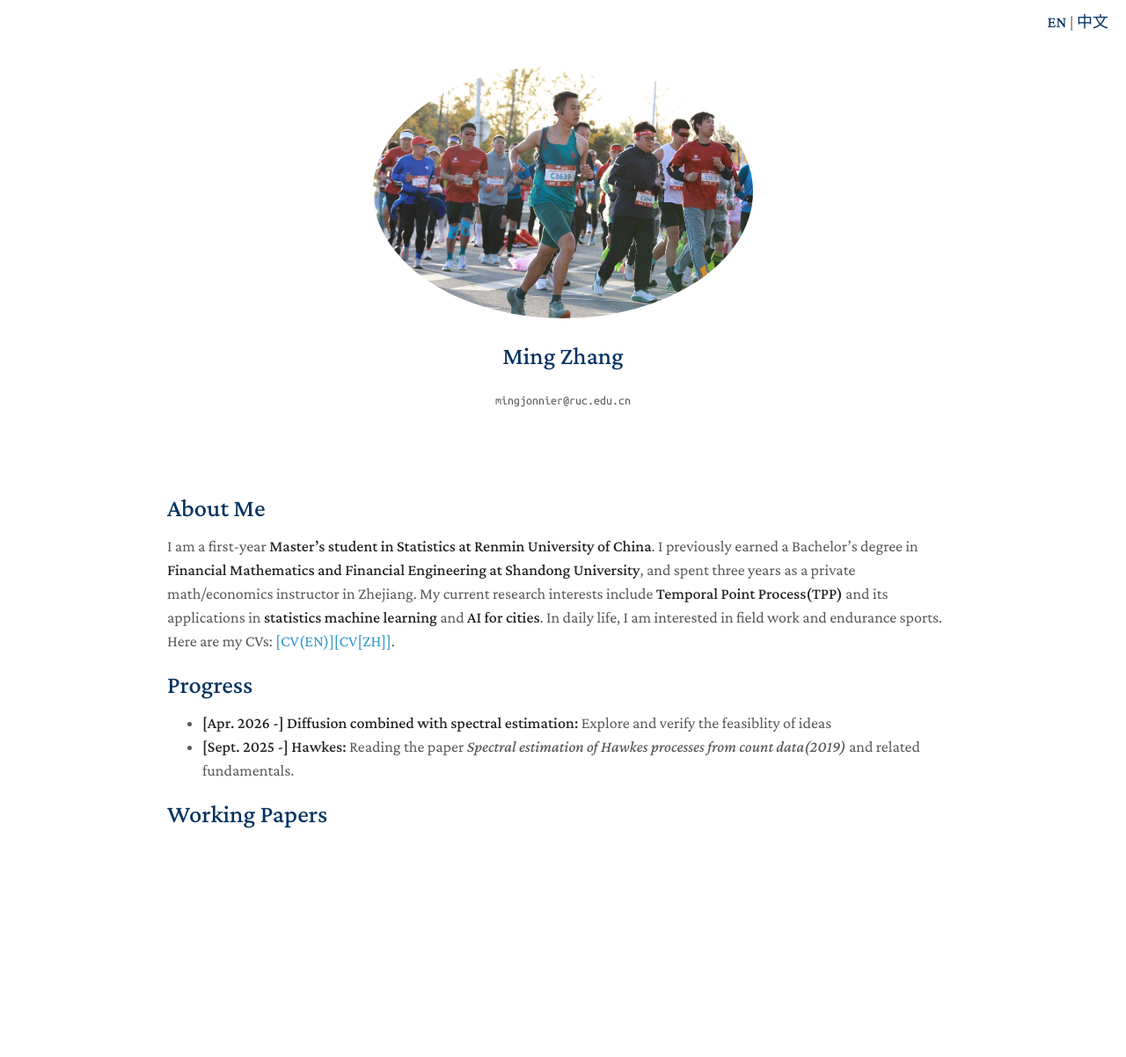
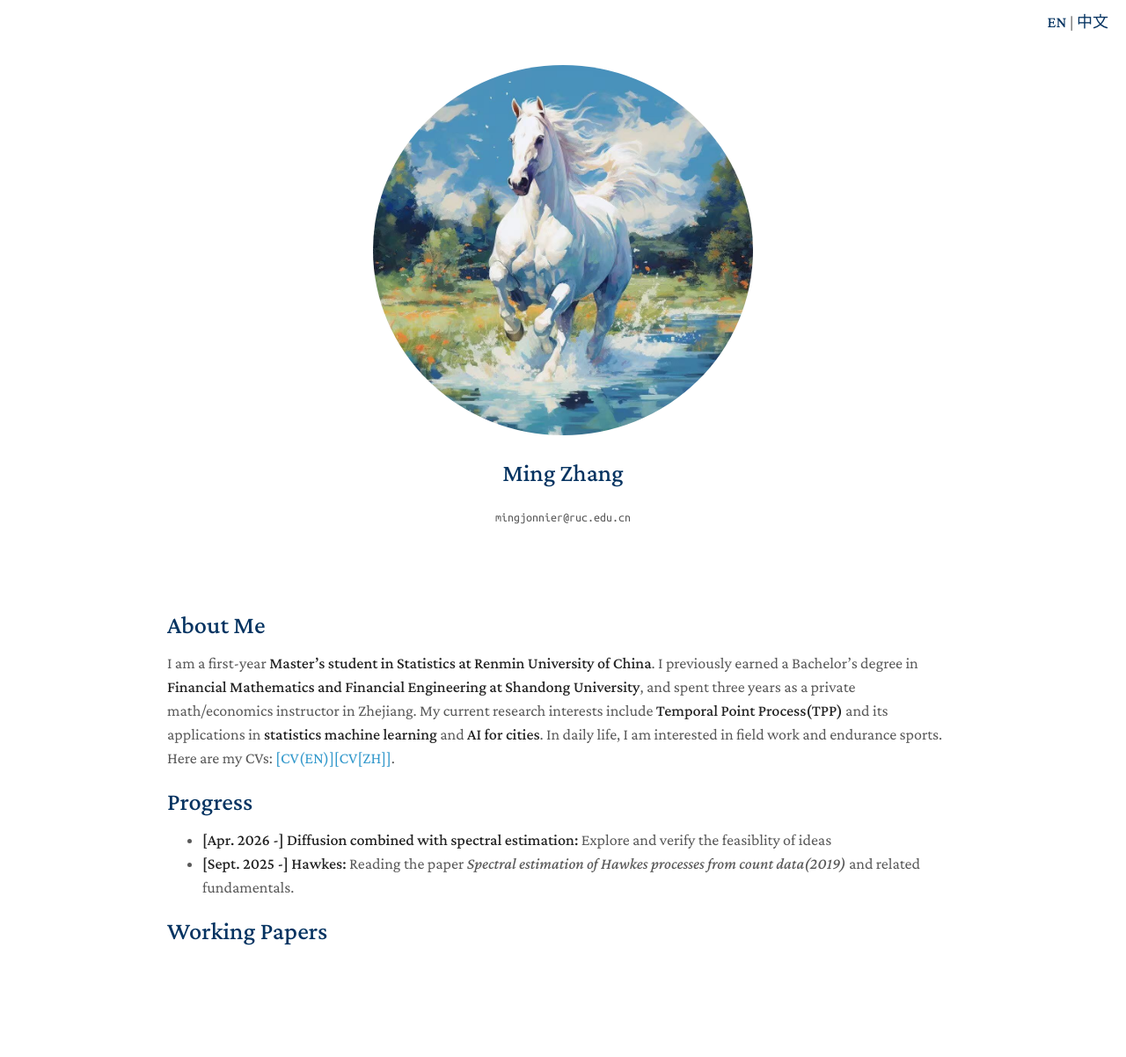
Before and after one commit to zhangming4153/zhangming4153.github.io, a Jekyll site: the page built from index.md, in a window 1280 px wide. Shown: the whole page at 88% size. Built offline with Jekyll 4.4.1, drawn with Linux system fonts in a browser that asks for light colours; a style sheet for code colours, icons or effects is not loaded; before the commit the page ends 1069 px from its top, so only the background shows below that.

Commit message:
Update keywords and avatar in configuration

```diff
--- a/_config.yml
+++ b/_config.yml
@@ -5,7 +5,7 @@
 email: mingjonnier@ruc.edu.cn
 
 # Search Engine Optimization
-keywords: statistics, machine learning, AI, causal inference
+keywords: statistics, machine learning, temporal point process, AI, causal inference
 description: Ming Zhang is a Master student in Statistics and AI at Renmin University of China.
 canonical: https://zhangming4153.github.io/
 
@@ -14,7 +14,7 @@ canonical: https://zhangming4153.github.io/
 # github_link: https://github.com/zhangming4153
 
 # Images
-avatar: /assets/img/profile_me.jpg
+avatar: /assets/img/profile_horse.jpg
 favicon: /assets/img/renmin.png
 favicon_dark: /assets/img/renmin.png
 
```
